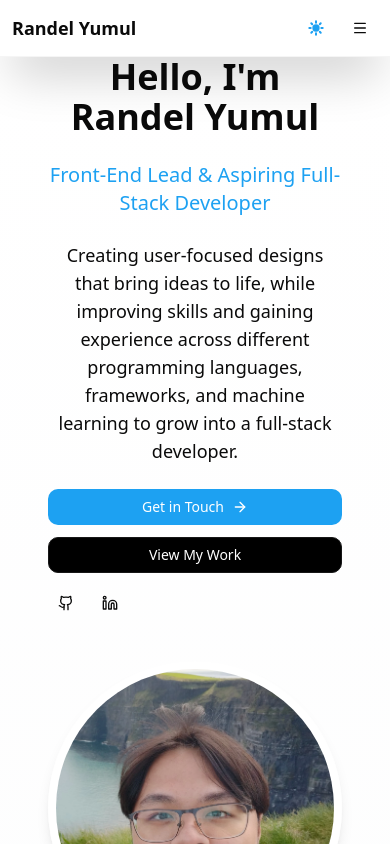
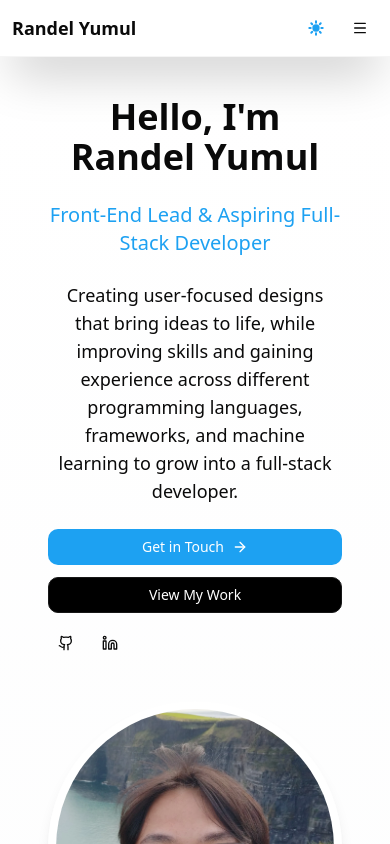
Before and after one commit to RandelYumul/Portfolio, a Next.js app: page / in a window 390 px wide. Shown: the top 844 px of the page. Built offline with nearby package versions, Linux system fonts and the light colour scheme.

Commit message:
HeroHeader adjusted for mobile.

```diff
--- a/src/components/organisms/HeroHeader.tsx
+++ b/src/components/organisms/HeroHeader.tsx
@@ -8,7 +8,7 @@
 export const HeroHeader = () => {
   return (
     <motion.section
-      className="min-h-screen grid grid-cols-1 md:grid-cols-2 items-center gap-10"
+      className="min-h-screen grid grid-cols-1 md:grid-cols-2 items-center gap-10 pt-10"
       initial={{ opacity: 0, y: 20 }}
       animate={{ opacity: 1, y: 0 }}
       transition={{ duration: 1 }}
```
